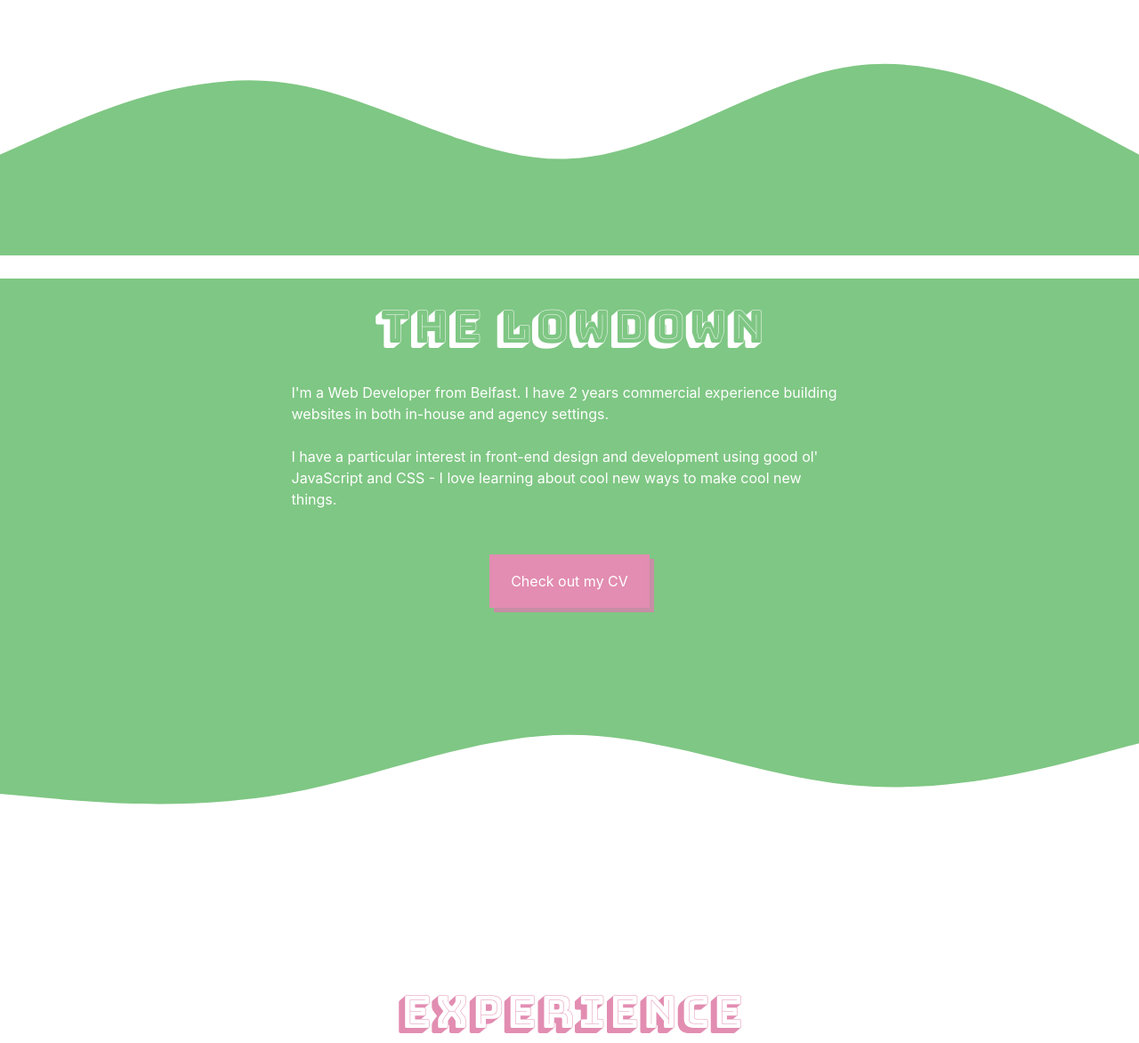
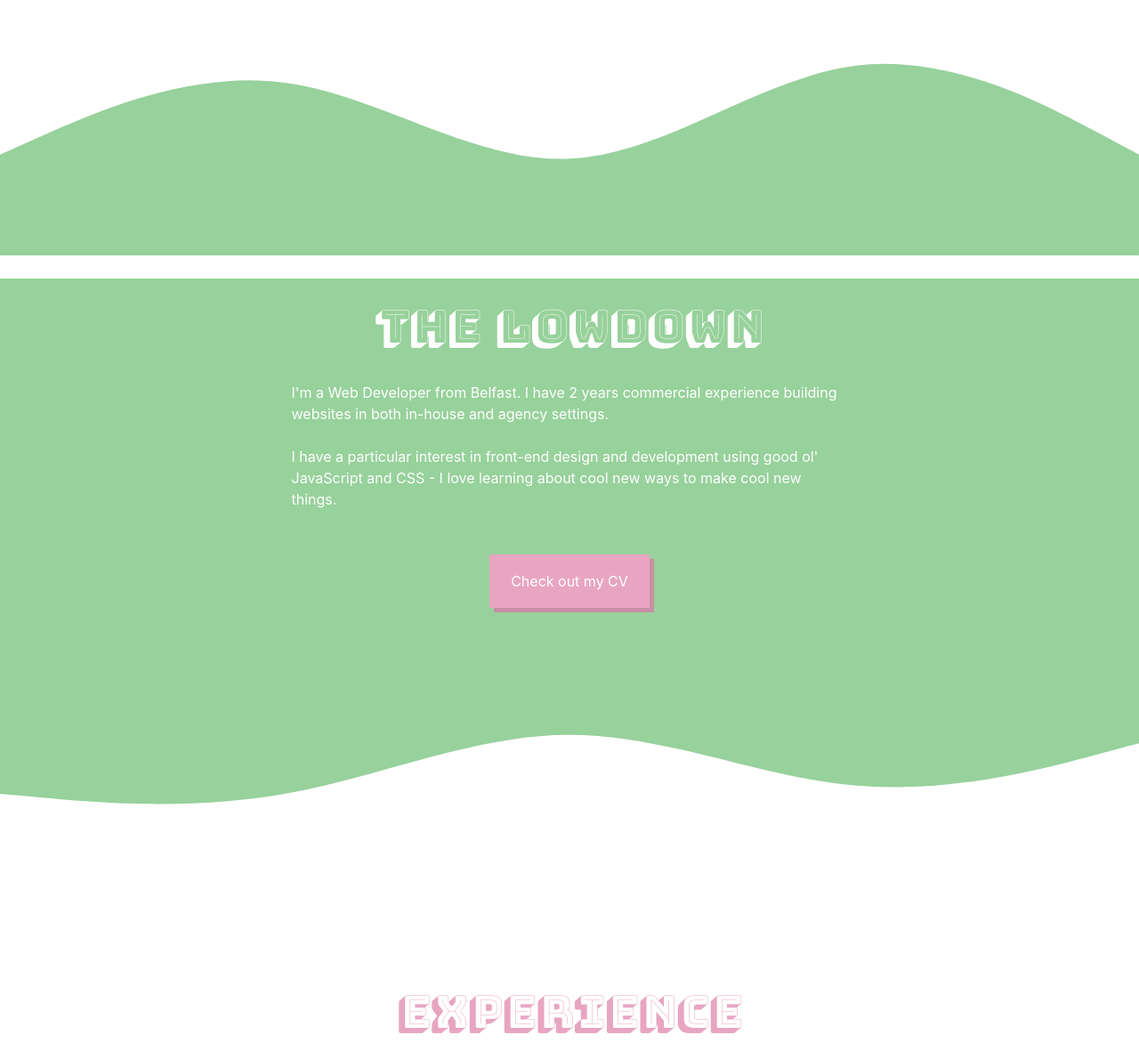
Before and after one commit to amylong98/amylong98.github.io, a plain HTML site: page index.html in a window 1280 px wide. Shown: the part 607-1779 px from the top of the page at 89% size. Drawn offline with nearby package versions, Linux system fonts and the light colour scheme.

Commit message:
changed colours back

```diff
--- a/custom.css
+++ b/custom.css
@@ -1,9 +1,9 @@
 :root {
-    --light-green: #7FC784;
-    --light-pink: #E28DB1;
+    --light-green: #97d19b;
+    --light-pink: #e8a5c1;
     --dark-green: #658f68;
     --grey: #ADADAD;
-    --white: #f3f3f3;
+    --white: #ffffff;
 }
 
 html,
--- a/index.html
+++ b/index.html
@@ -115,7 +115,7 @@
         <div class="full-height">
             <div class="top-wave">
                 <svg xmlns="http://www.w3.org/2000/svg" viewBox="0 0 1440 320">
-                <path fill="#7FC784" fill-opacity="1" d="M0,192L60,165.3C120,139,240,85,360,101.3C480,117,600,203,720,197.3C840,192,960,96,1080,80C1200,64,1320,128,1380,160L1440,192L1440,320L1380,320C1320,320,1200,320,1080,320C960,320,840,320,720,320C600,320,480,320,360,320C240,320,120,320,60,320L0,320Z"></path>
+                <path fill="#97d19b" fill-opacity="1" d="M0,192L60,165.3C120,139,240,85,360,101.3C480,117,600,203,720,197.3C840,192,960,96,1080,80C1200,64,1320,128,1380,160L1440,192L1440,320L1380,320C1320,320,1200,320,1080,320C960,320,840,320,720,320C600,320,480,320,360,320C240,320,120,320,60,320L0,320Z"></path>
               </svg>
             </div>
             <div class="row justify-content-center" id="about">
@@ -132,7 +132,7 @@
                         </div>
                     </div>
                     <div class="bottom-wave">
-                        <svg xmlns="http://www.w3.org/2000/svg" viewBox="0 0 1440 320"><path fill="#7FC784" fill-opacity="1" d="M0,224L60,229.3C120,235,240,245,360,224C480,203,600,149,720,149.3C840,149,960,203,1080,213.3C1200,224,1320,192,1380,176L1440,160L1440,0L1380,0C1320,0,1200,0,1080,0C960,0,840,0,720,0C600,0,480,0,360,0C240,0,120,0,60,0L0,0Z"></path></svg>
+                        <svg xmlns="http://www.w3.org/2000/svg" viewBox="0 0 1440 320"><path fill="#97d19b" fill-opacity="1" d="M0,224L60,229.3C120,235,240,245,360,224C480,203,600,149,720,149.3C840,149,960,203,1080,213.3C1200,224,1320,192,1380,176L1440,160L1440,0L1380,0C1320,0,1200,0,1080,0C960,0,840,0,720,0C600,0,480,0,360,0C240,0,120,0,60,0L0,0Z"></path></svg>
                     </div>
                 </div>
             </div>
@@ -240,7 +240,7 @@
         <footer>
             <div class="top-wave">
                 <svg xmlns="http://www.w3.org/2000/svg" viewBox="0 0 1440 320">
-                <path fill="#E28DB1" fill-opacity="1" d="M0,192L60,165.3C120,139,240,85,360,101.3C480,117,600,203,720,197.3C840,192,960,96,1080,80C1200,64,1320,128,1380,160L1440,192L1440,320L1380,320C1320,320,1200,320,1080,320C960,320,840,320,720,320C600,320,480,320,360,320C240,320,120,320,60,320L0,320Z"></path>
+                <path fill="#e8a5c1" fill-opacity="1" d="M0,192L60,165.3C120,139,240,85,360,101.3C480,117,600,203,720,197.3C840,192,960,96,1080,80C1200,64,1320,128,1380,160L1440,192L1440,320L1380,320C1320,320,1200,320,1080,320C960,320,840,320,720,320C600,320,480,320,360,320C240,320,120,320,60,320L0,320Z"></path>
               </svg>
             </div>
             <div class="row" id="footer">
```
